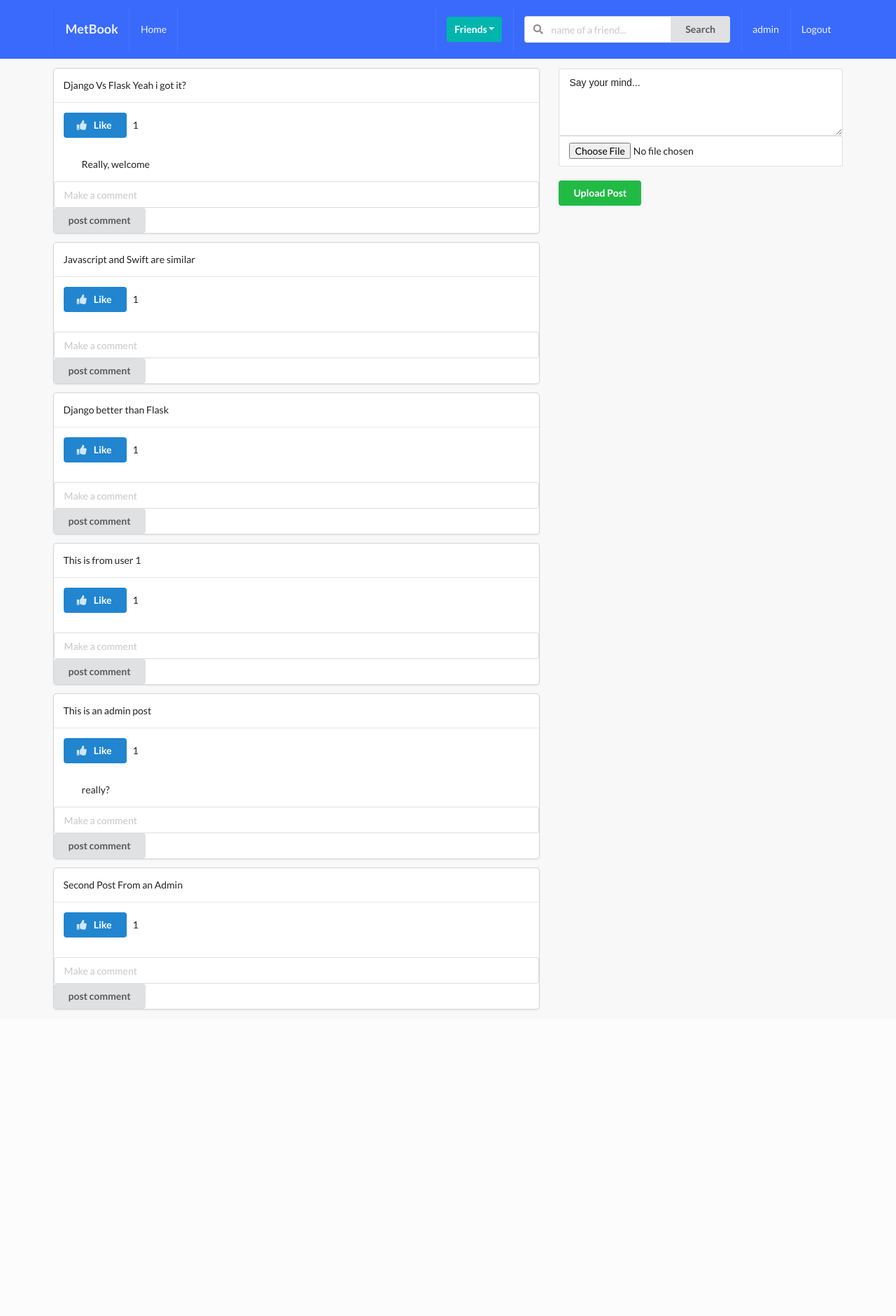
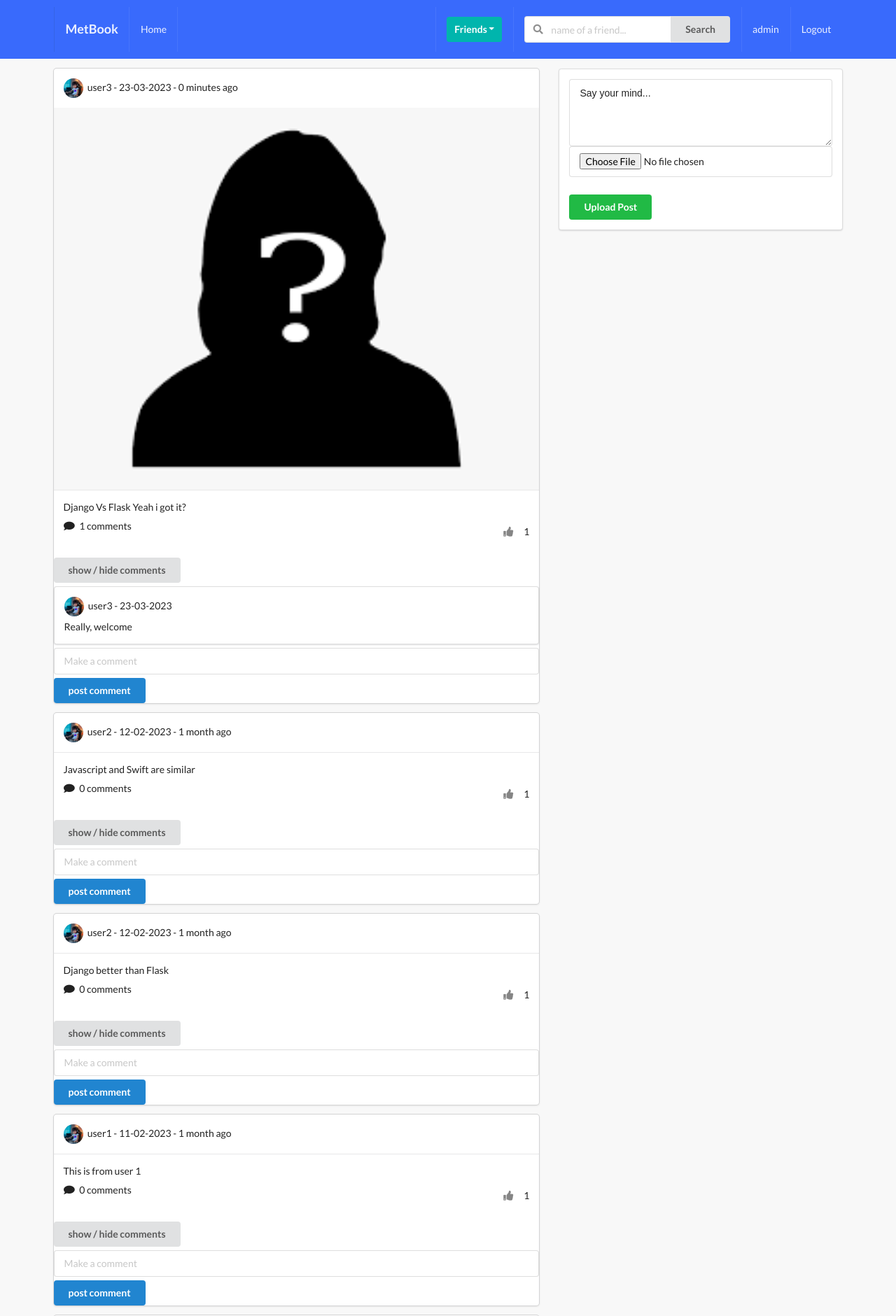
Before and after one commit to onelove001/MetBookSocialMedia, a Django app: page /posts/ in a window 1280 px wide. Shown: the top 1881 px of the page at 70% size. Before the commit the page ends 1444 px from the top, so only its background shows below. Run offline with Django 4.2, Linux system fonts and the light colour scheme; a user stored in the database is signed in; data comes from the database, SQL or seed files in the repository; both versions use the stored data as it was after the commit; some libraries are stand-ins or nearby versions.

Commit message:
added update, delete and ui

```diff
--- a/posts_app/templates/posts_app/main.html
+++ b/posts_app/templates/posts_app/main.html
@@ -13,45 +13,100 @@
         <div class="ten wide column">
             {% for post in posts %}
                 <div class="ui fluid card">
+
                     <div class="content">
-                        {{post.content}}
+                        <div class="right floated meta">
+                            <div class="ui grid">
+                                <div class="row">
+                                    {% if request.user == post.user.user %}
+                                        <a href="{% url 'posts:update-post' post.id %}"><button class="ui button bwhite-lg">Update</button></a>
+                                        <a href="{% url 'posts:delete-post' post.pk %}"><button class="ui button bwhite-lg">Delete</button></a>
+                                    {% endif %}
                                 </div>
+                            </div>
+                        </div>
+                        <img class="ui avatar image" src="{{post.user.image.url}}">
+                        {{post.user}} - {{post.created|timesince}} ago
+                    </div>
+
+                    <div class="ui fluid image">
+                        {% if post.image %}
+                            <img src="{{post.image.url}}" alt="post image">
+                        {% endif %}
+                    </div>
+
                     <div class="content">
+                        <p>{{post.content}}</p>
+                        <div class="right floated">
                             <form action="{% url 'posts:like-unlike' %}" method="POST">{% csrf_token %}
                                 <input type="hidden" name="post_id" value="{{post.id}}">
-                            <button type="submit" class="ui primary button">
                                 {% if profile not in post.liked.all %}
-                                    <i class="thumbs up icon"></i>&nbsp;Like
+                                    <button type="submit" class="ui bwhite-sm button"><i class="thumbs up icon"></i></button>
+                                    <span>{{post.num_likes}}</span>
                                 {% else %}
-                                    <i class="thumbs down icon"></i>&nbsp;Unlike
+                                    <button type="submit" class="ui bwhite-sm button"><i class="thumbs down icon"></i></button>
+                                    <span>{{post.num_likes}}</span>
                                 {% endif %}
-                            </button>
-                            &nbsp;{{post.num_likes}}
                             </form>
                         </div>
-                    <div>
-                        <ul>
+                        <i class="comment icon"></i>
+                        <span>{{post.num_comments}} comments</span>
+                    </div>
+
+                    <div class="extra-content">
+                        <div class="mb-5">
+
+                        </div>
+                        <button id="cmt_btn" class="ui button mb-5">show / hide comments</button>
+                        <div clas="comment-box">
+                            {% if post.num_comments_ %}
                                 {% for comment in post.num_comments_ %}
-                                <p>{{comment.body}}</p>
+                                    <div class="ui segment mb-5">
+                                        <img class="ui avatar image" src="{{comment.user.image.url}}">
+                                        <span>{{comment.user}}</span>
+                                        <div class="mt-5">{{comment.body}}</div>
+                                    </div>
                                 {% endfor %}
-                        </ul>
+                            {% endif %}
                         </div>
-                    <form method ="POST" action="" class="ui form"> {% csrf_token %}
+                        <form method ="POST" action="" class="ui fluid form"> {% csrf_token %}
                             <input type="text" placeholder="Make a comment" name="comment"><br>
                             <input type="hidden" name="post_id" value="{{post.id}}">
-                        <button class="ui button info" type="submit" name="submit_comment">post comment</button>
+                            <button class="ui primary button mt-5 w-full" type="submit" name="submit_comment">post comment</button>
                         </form>
+                    </div>
+
                 </div>
             {% endfor %}
         </div>
+
         <div class="six wide column">
+            <div class="ui segment">
             <form method ="POST" action="" class="ui form" enctype="multipart/form-data"> {% csrf_token %}
                 <textarea type="text" placeholder="" rows="4" cols="" name="content">Say your mind...</textarea><br>
                 <input type="file" placeholder="" name="image"><br><br>
-                <button class="ui button positive" type="submit" name="submit_post">Upload Post</button>
+                <button class="ui positive button w-full mt-5" type="submit" name="submit_post">Upload Post</button>
             </form>
+            </div>
         </div>
     </div>
 </div>
 
 {% endblock content %}
+
+{% block scripts %}
+<script>
+    $(document).ready(function(){
+        let display = false
+        $("#cmt_btn").click(function(){
+            if (display === false) {
+                $(this).next(".comment-box").show("show")
+                display=true
+            } else {
+                $(this).next(".comment-box").hide("show")
+                display=false
+            }
+        })
+    });
+</script>
+{% endblock scripts %}
--- a/posts_app/urls.py
+++ b/posts_app/urls.py
@@ -9,5 +9,7 @@ urlpatterns = [
 
     path("", main_posts_view, name="post-view"),
     path("like_unlike", like_unlike_post, name="like-unlike"),
+    path("<pk>/delete", PostDeleteView.as_view(), name="delete-post"),
+    path("<post_id>/update", update_view, name="update-post"),
 
 ]
--- a/posts_app/views.py
+++ b/posts_app/views.py
@@ -1,11 +1,13 @@
 from django.shortcuts import *
 from .models import *
+from django.urls import reverse_lazy
+from django.views.generic import DeleteView
+from django.contrib import messages
 
 
 def main_posts_view(request):
     posts = Post.objects.all()
     profile = Profile.objects.filter(user = request.user).first()
-    # comments = Comment.objects.all()
     if request.method == "POST" and "submit_post" in request.POST:
         content = request.POST["content"]
         if not request.POST["image"] == "":
@@ -53,3 +55,34 @@ def like_unlike_post(request):
         post_obj.save()
         like.save()
     return redirect(request.META.get("HTTP_REFERER"))
+
+
+def update_view(request, post_id):
+    try:
+        post = Post.objects.get(id = post_id)
+        if request.user == post.user.user:
+            if request.method == "POST":
+                body = request.POST["body"]
+                post.content = body
+                post.save()
+                return redirect("posts:post-view")
+        else:
+            messages.warning(request, "You are not authorize to edit this post")
+            return redirect("posts:post-view")
+    except:
+        return redirect("posts:post-view")
+    context = {"post":post}
+    return render(request, "posts_app/update.html", context)
+
+
+class PostDeleteView(DeleteView):
+    model = Post
+    template_name = "posts_app/confirm_del.html"
+    success_url = reverse_lazy("posts:post-view")
+
+    def get_object(self, *args, **kwargs):
+        pk = self.kwargs.get("pk")
+        obj = Post.objects.get(pk = pk)
+        if not obj.user.user == self.request.user:
+            messages.warning(self.request, "You are not authorized to delete this post")
+        return obj
--- a/static/css/styles.css
+++ b/static/css/styles.css
@@ -25,3 +25,20 @@ body {
     top: 200px !important;
     font-size: 20px !important;
 }
+
+.mb-5{
+        margin-bottom: 5px !important;
+}
+
+.bwhite-lg{
+    background-color:transparent !important;
+}
+
+.bwhite-sm{
+    background-color:transparent !important;
+    width: 10px !important;
+}
+
+.comment-box{
+    display: none;
+}
```
Also changed, not shown: posts_app/templates/posts_app/confirm_del.html (added, +31 -0 lines), posts_app/templates/posts_app/update.html (added, +18 -0 lines), db.sqlite3. Lines whose indentation alone changed are shown as unchanged.
